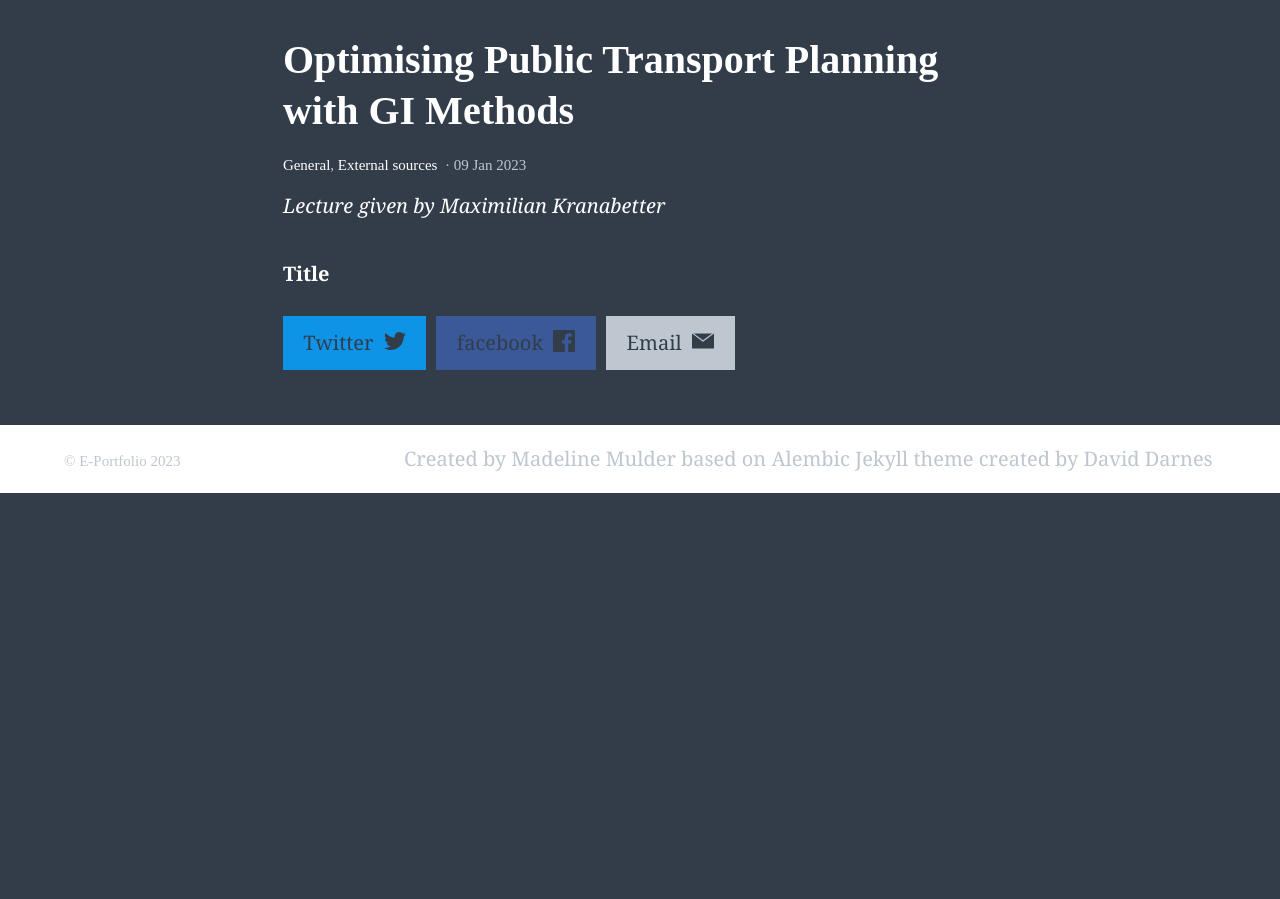
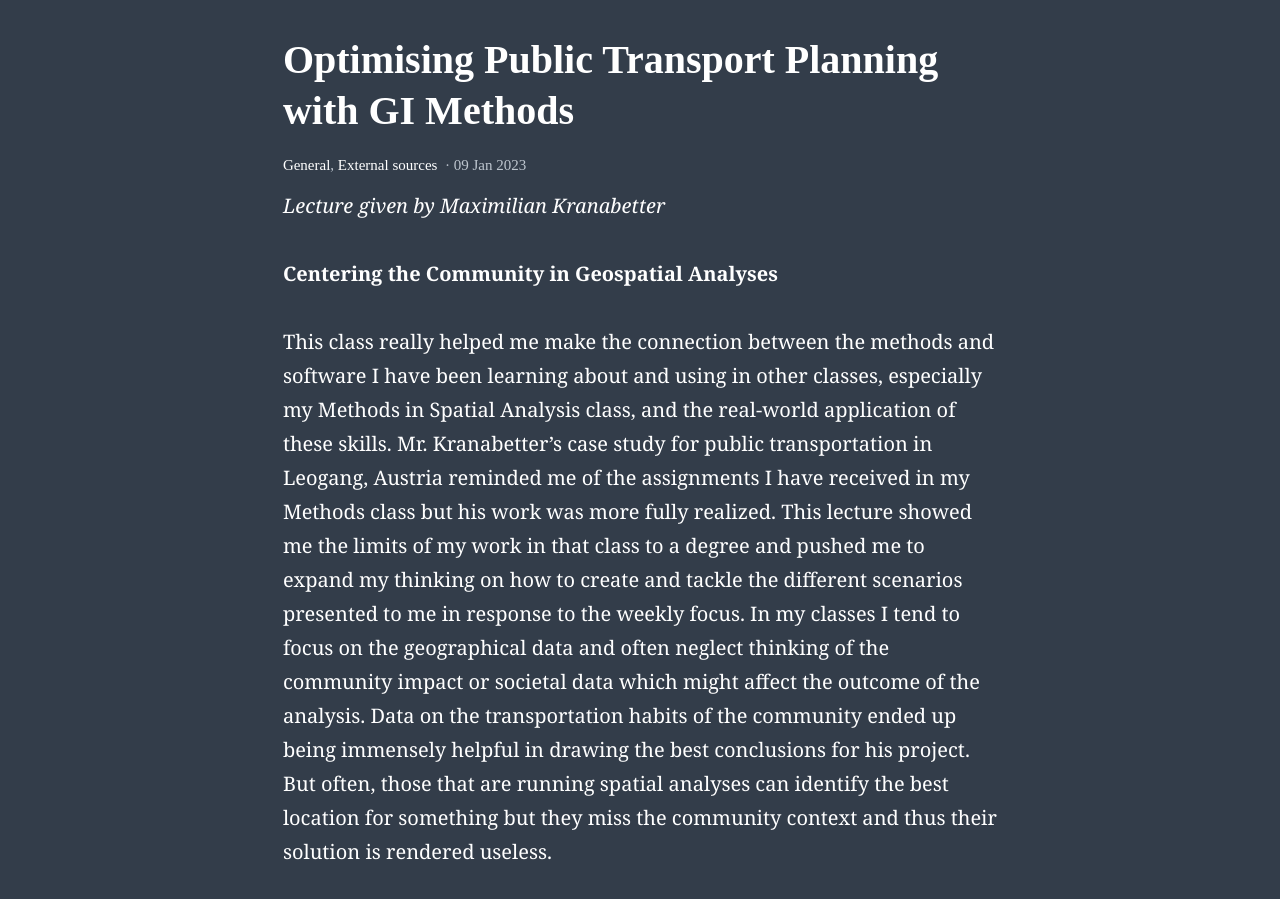
Before and after one commit to MadelineMulder/MadelineMulder.github.io, a Jekyll site: the page built from _posts/2023-01-09-ten.md, in a window 1280 px wide and 900 px high, scrolled down 407 px. Built offline with Jekyll 4.4.1, drawn with Linux system fonts in a browser that asks for light colours; before the commit the page ends 900 px from its top, so only the background shows below that; some of the changed text lies outside the part shown.

Commit message:
Update 2023-01-09-ten.md

```diff
--- a/_posts/2023-01-09-ten.md
+++ b/_posts/2023-01-09-ten.md
@@ -7,4 +7,10 @@ feature_image: "https://picsum.photos/2560/600?image=872"
 ---
 *Lecture given by Maximilian Kranabetter*
 
-**Title**
+**Centering the Community in Geospatial Analyses**
+
+This class really helped me make the connection between the methods and software I have been learning about and using in other classes, especially my Methods in Spatial Analysis class, and the real-world application of these skills. Mr. Kranabetter’s case study for public transportation in Leogang, Austria reminded me of the assignments I have received in my Methods class but his work was more fully realized. This lecture showed me the limits of my work in that class to a degree and pushed me to expand my thinking on how to create and tackle the different scenarios presented to me in response to the weekly focus. In my classes I tend to focus on the geographical data and often neglect thinking of the community impact or societal data which might affect the outcome of the analysis. Data on the transportation habits of the community ended up being immensely helpful in drawing the best conclusions for his project. But often, those that are running spatial analyses can identify the best location for something but they miss the community context and thus their solution is rendered useless.
+
+This reminded me of how the city I am from spent nearly half a billion dollars to construct a tram line through the city that, in the end, no one ever uses. The idea behind the new tram line was to revitalize the neighborhood that the tram runs through and connect important locations in the city. However, the city did not otherwise invest in the area that the tram runs through so nobody wants to use the tram and the people who live near the tram line cannot afford the tram or are not interested in traveling to the destinations along the tram line as they are mainly tourist attractions. On top of this, there are other means of transportation that are just as convenient that go to these tourist locations so the tram line was redundant. There has been a huge uproar over this failure in the city with many residents incensed that the city government wasted so much money. Mr.Kranabetter’s lecture made me reflect on how this all could have been avoided if the government had surveyed the community. Technically the tram line was feasible but practically it made no sense. In Mr. Kranabetter’s case, he tailored his solution to the community of focus which is incredibly important for the success of a project and loosing this focus can lead to costly mistakes
+
+On that note, as one last point of reflection, I thought it was fantastically insightful for the Austrian government to create an open-sourced community survey so that data from a survey of this type only has to be done once but can be used by multiple projects and there is no replication of work. I have never encountered something like this before but I think innovative thinking like this can have a huge beneficial impact on community planning work and the likes and I think it’s a great model for other jurisdictions to replicate.
```
